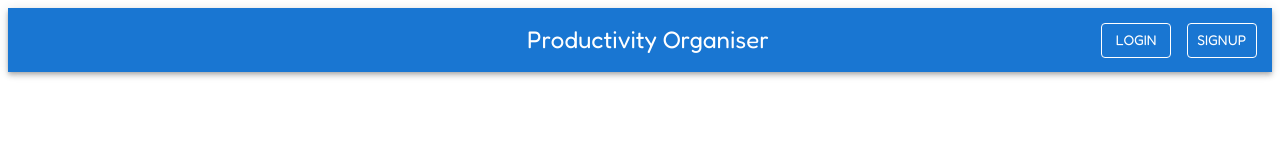
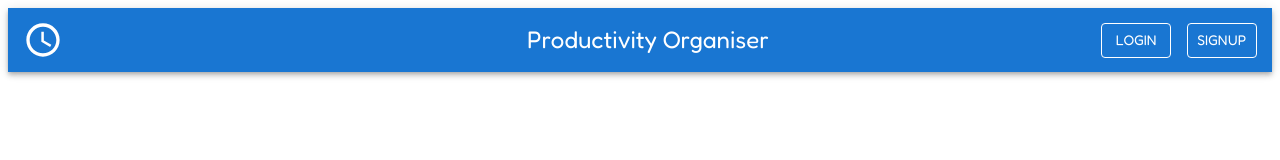
Before and after one commit to varunchodanker/productivityorganiser, a Next.js app: page / in a window 1280 px wide. Shown: the top 160 px of the page. Built offline with nearby package versions, Linux system fonts and the light colour scheme.

Commit message:
Centering and icon.

```diff
--- a/components/NavBar.tsx
+++ b/components/NavBar.tsx
@@ -2,16 +2,18 @@ import { Button } from '@mui/material';
 import AppBar from '@mui/material/AppBar';
 import Toolbar from '@mui/material/Toolbar';
 import Typography from '@mui/material/Typography';
+import ScheduleIcon from '@mui/icons-material/Schedule';
 
 const NavBar = () => {
     return (
             <AppBar position='sticky' className = "navAppBar">
                     <Toolbar disableGutters className = "navToolBar">
+                        <ScheduleIcon id = "navIcon" sx = {{position: "relative", left: "1.2vw", fontSize: "2.5em"}} />
                         <Typography className = "navTitle" variant = 'h5' sx = {{mr: "auto"}}
                         >
                             Productivity Organiser
                         </Typography>
-                        <Button className = "accountButton" variant = "outlined" color = "inherit" sx = {{mr: '1.2vw', size: "small"}}>
+                        <Button className = "accountButton" variant = "outlined" color = "inherit" sx = {{ml: "auto", mr: '1.2vw', size: "small"}}>
                             <Typography variant = 'h7'>
                                 Login
                             </Typography>
--- a/package.json
+++ b/package.json
@@ -13,6 +13,7 @@
     "@emotion/styled": "^11.8.1",
     "@fullcalendar/daygrid": "^5.10.1",
     "@fullcalendar/react": "^5.10.1",
+    "@mui/icons-material": "^5.5.1",
     "@mui/material": "^5.5.1",
     "moment": "^2.29.1",
     "next": "12.1.0",
--- a/styles/globals.css
+++ b/styles/globals.css
@@ -29,8 +29,15 @@
 
 .navTitle {
   /* text-align: center; */
-  position: relative;
+  margin-left: 0;
+  padding-left: 0;
+  position: absolute;
   /* left: calc(50vw - attr(width px)); */
   left: 50vw;
   transform: translateX(-50%);
 }
+
+#navIcon {
+  padding: 0;
+  margin: 0;
+}
```
Also changed, not shown: 1 other file (tests, documents, lock files or other folders).
